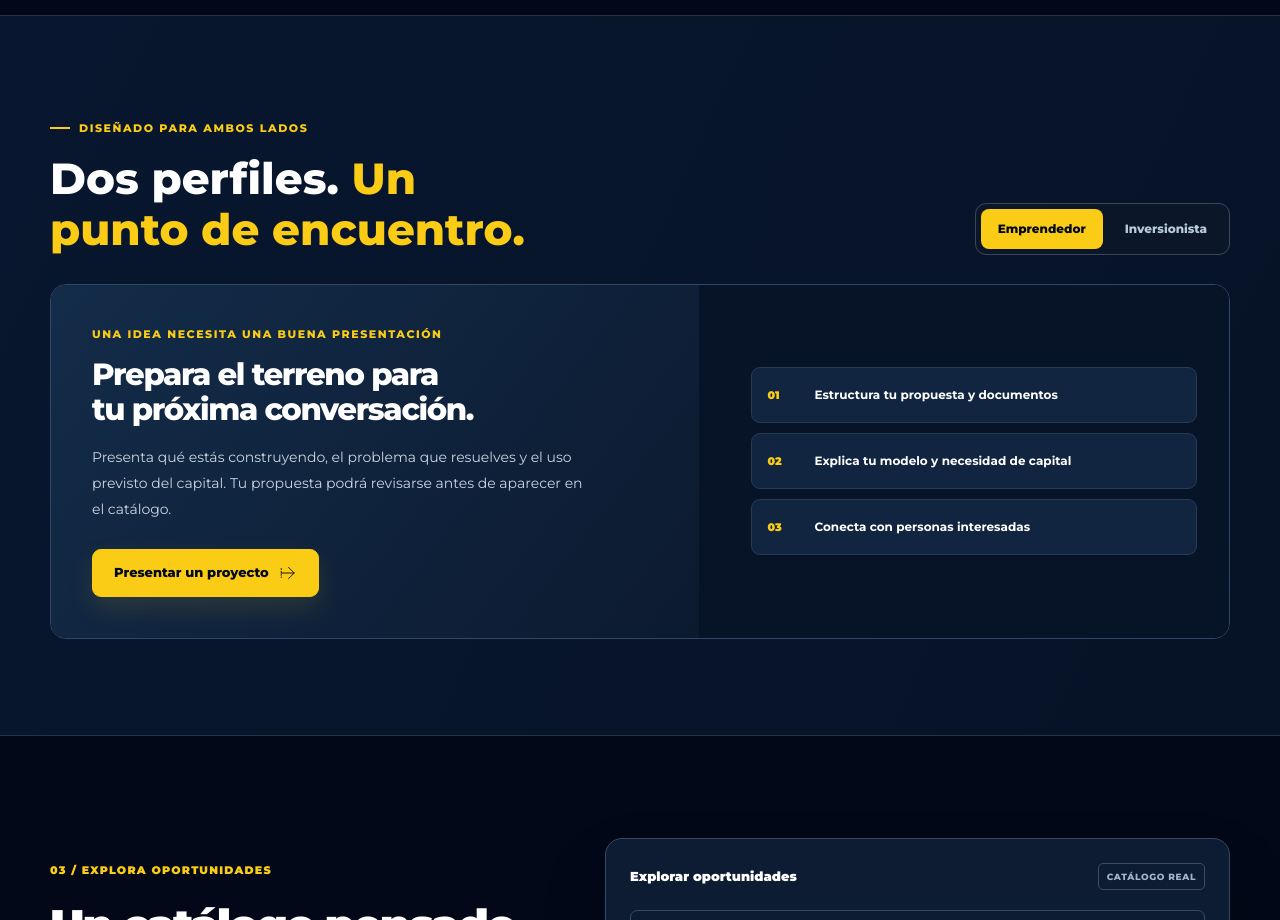
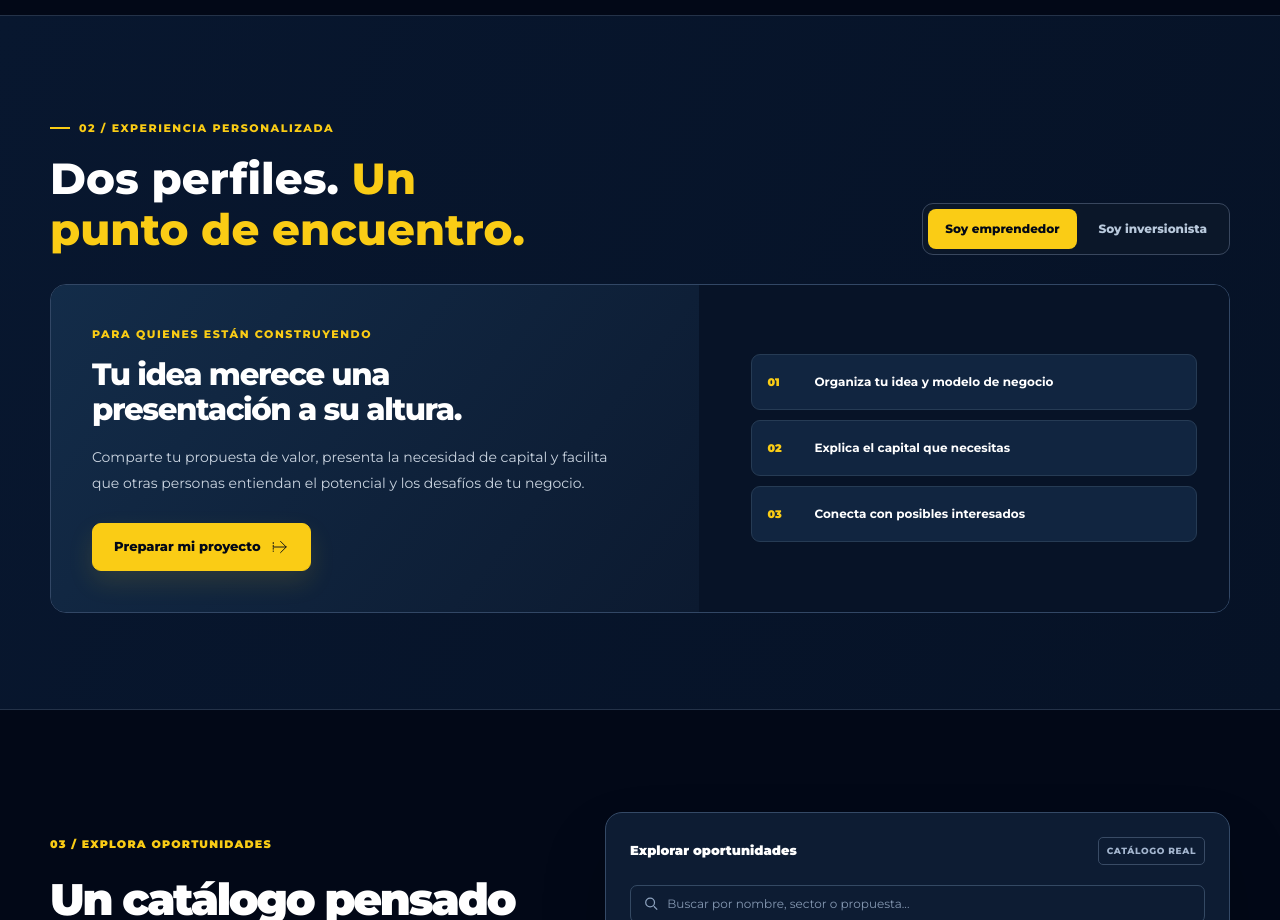
Before and after one commit to axelcrack01/DealCapital, a Next.js app: page / in a window 1280 px wide. Shown: the part 1400-2320 px from the top of the page. Built offline with nearby package versions, Linux system fonts and the light colour scheme; no server answers; the database is empty.

Commit message:
ux: align accessible profile switcher copy and hierarchy to approved proposal

```diff
--- a/app/components/AudienceSwitcher.tsx
+++ b/app/components/AudienceSwitcher.tsx
@@ -7,20 +7,20 @@ import BrandIcon from "./BrandIcon";
 type Role = "emprendedor" | "inversionista";
 const journeys = {
   emprendedor: {
-    overline: "Una idea necesita una buena presentación",
-    title: "Prepara el terreno para tu próxima conversación.",
-    description: "Presenta qué estás construyendo, el problema que resuelves y el uso previsto del capital. Tu propuesta podrá revisarse antes de aparecer en el catálogo.",
+    overline: "Para quienes están construyendo",
+    title: "Tu idea merece una presentación a su altura.",
+    description: "Comparte tu propuesta de valor, presenta la necesidad de capital y facilita que otras personas entiendan el potencial y los desafíos de tu negocio.",
     route: "/publicar",
-    action: "Presentar un proyecto",
+    action: "Preparar mi proyecto",
     items: [
-      { icon: "document" as const, text: "Estructura tu propuesta y documentos" },
-      { icon: "scope" as const, text: "Explica tu modelo y necesidad de capital" },
-      { icon: "link" as const, text: "Conecta con personas interesadas" },
+      { icon: "document" as const, text: "Organiza tu idea y modelo de negocio" },
+      { icon: "scope" as const, text: "Explica el capital que necesitas" },
+      { icon: "link" as const, text: "Conecta con posibles interesados" },
     ],
   },
   inversionista: {
-    overline: "Descubre antes de decidir",
-    title: "Explora proyectos con mejor contexto.",
+    overline: "Para quienes buscan oportunidades",
+    title: "Descubre proyectos con una mirada más clara.",
     description: "Consulta la propuesta, el sector y los riesgos declarados. Usa esta información como punto de partida para hacer preguntas y realizar tu propia diligencia debida.",
     route: "/oportunidades",
     action: "Ver oportunidades",
@@ -47,21 +47,21 @@ export default function AudienceSwitcher() {
       <div className="dc-container">
         <div className="dc-journey-heading">
           <div>
-            <p className="dc-eyebrow mb-4">Diseñado para ambos lados</p>
-            <h2 id="dc-journey-title" className="dc-section-title">Un lugar. Dos caminos.</h2>
+            <p className="dc-eyebrow mb-4">02 / Experiencia personalizada</p>
+            <h2 id="dc-journey-title" className="dc-section-title">Dos perfiles. <em>Un punto de encuentro.</em></h2>
           </div>
           <div className="dc-role-tabs" role="tablist" aria-label="Ver recorrido según tu perfil" onKeyDown={toggleWithArrow}>
             <button type="button" role="tab" id="dc-role-entrepreneur"
               aria-selected={role === "emprendedor"} aria-controls="dc-role-panel" tabIndex={role === "emprendedor" ? 0 : -1}
               onClick={() => setRole("emprendedor")}
               className={"dc-role-tab" + (role === "emprendedor" ? " is-active" : "")}>
-              Emprendedor
+              Soy emprendedor
             </button>
             <button type="button" role="tab" id="dc-role-investor"
               aria-selected={role === "inversionista"} aria-controls="dc-role-panel" tabIndex={role === "inversionista" ? 0 : -1}
               onClick={() => setRole("inversionista")}
               className={"dc-role-tab" + (role === "inversionista" ? " is-active" : "")}>
-              Inversionista
+              Soy inversionista
             </button>
           </div>
         </div>
```
